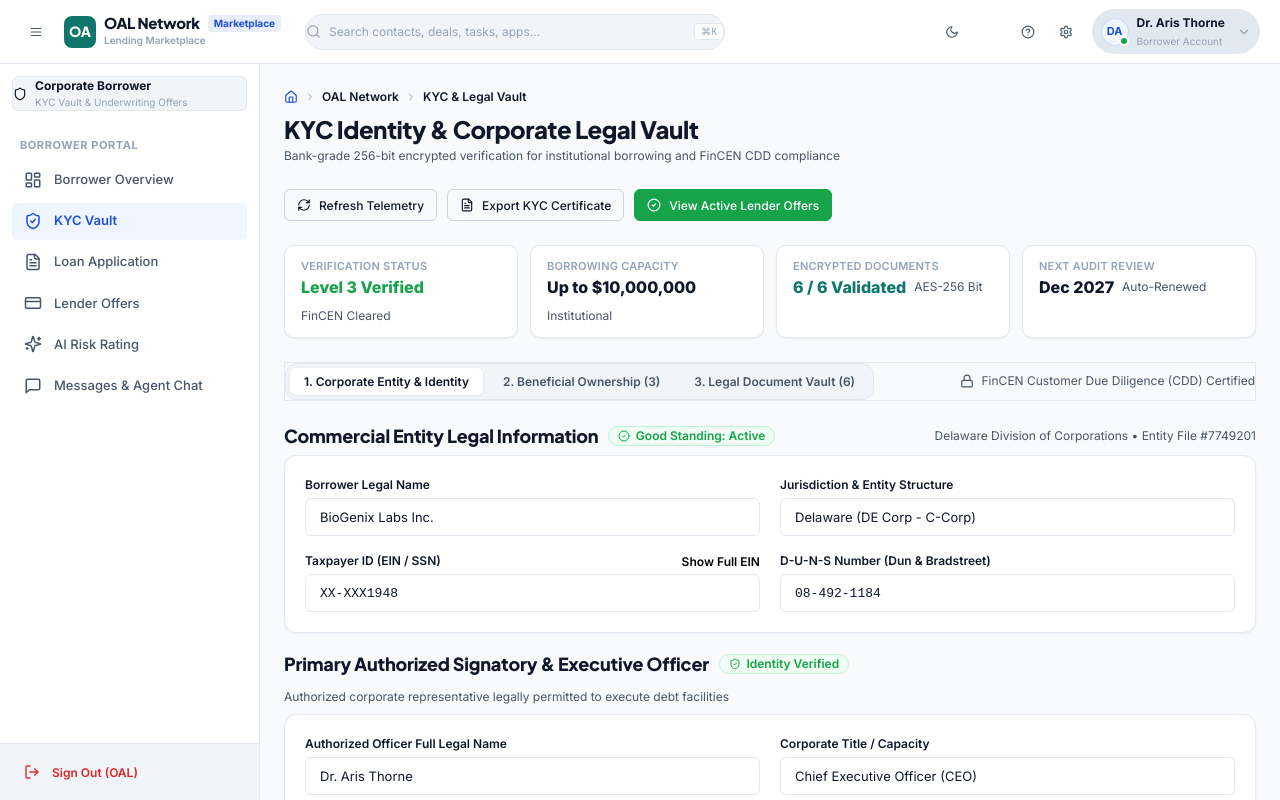
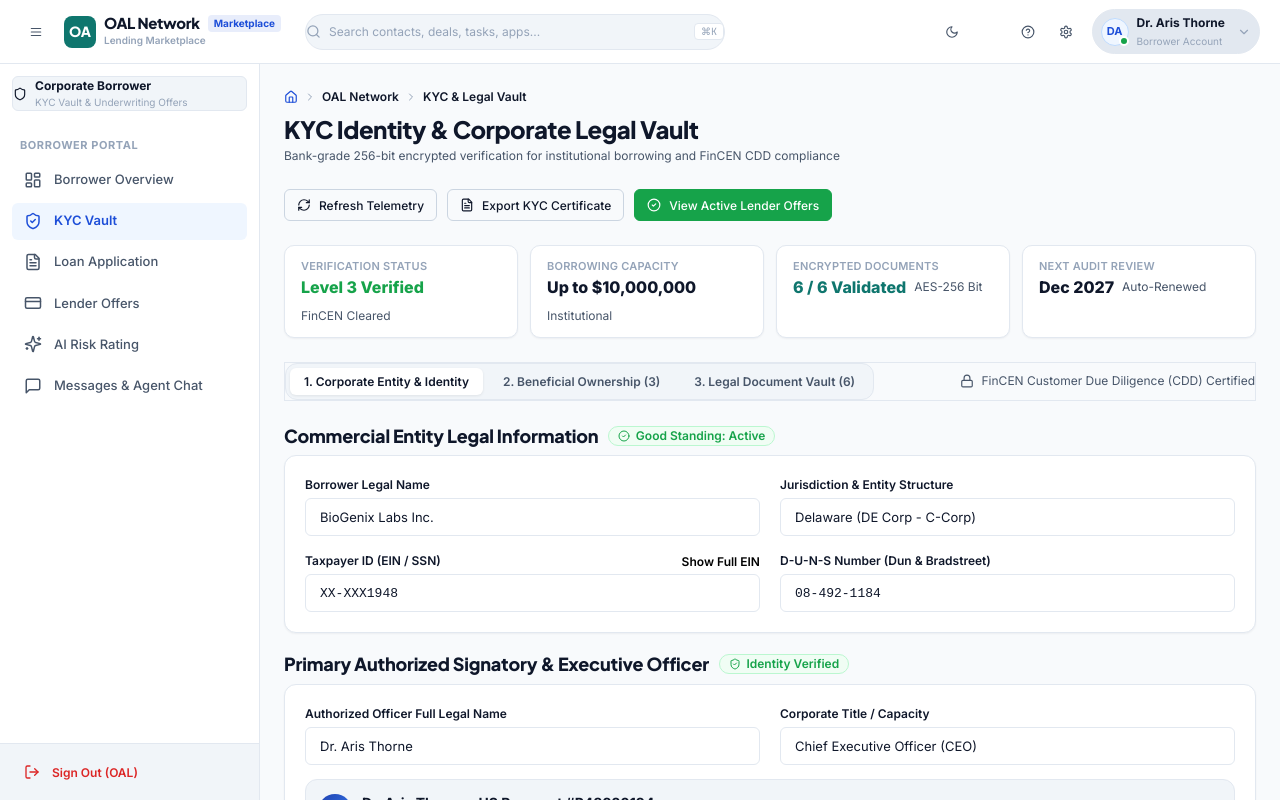
Before and after one commit to AKRITIKUSHWAHA/CRM, a React (Vite) app: page /oal/borrower/kyc in a window 1280 px wide. Built offline with nearby package versions, Linux system fonts and the light colour scheme; the HTML template or start-up script is replaced by a standard one.

Commit message:
clean(kyc): remove unwanted descriptive subheaders from entity and signatory sections

```diff
--- a/src/pages/oal/borrower/OalBorrowerKyc.jsx
+++ b/src/pages/oal/borrower/OalBorrowerKyc.jsx
@@ -346,9 +346,6 @@ export const OalBorrowerKyc = () => {
                   Good Standing: Active
                 </Badge>
               </div>
-              <span className="text-xs text-secondary">
-                Delaware Division of Corporations &bull; Entity File #7749201
-              </span>
             </div>
 
             <Card style={{ padding: '1.25rem', borderRadius: '12px' }}>
@@ -413,9 +410,6 @@ export const OalBorrowerKyc = () => {
                   Identity Verified
                 </Badge>
               </div>
-              <span className="text-xs text-secondary">
-                Authorized corporate representative legally permitted to execute debt facilities
-              </span>
             </div>
 
             <Card style={{ padding: '1.25rem', borderRadius: '12px' }} className="flex flex-col gap-3.5">
```
